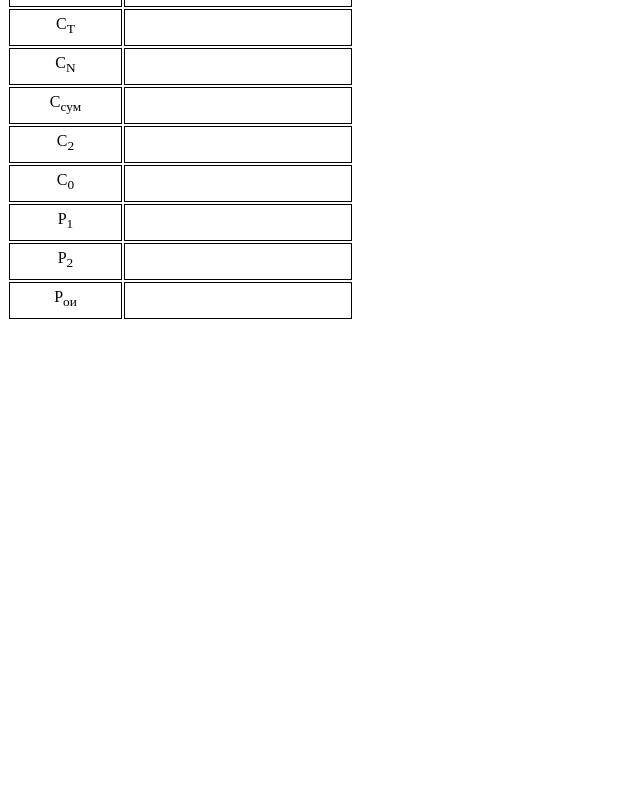
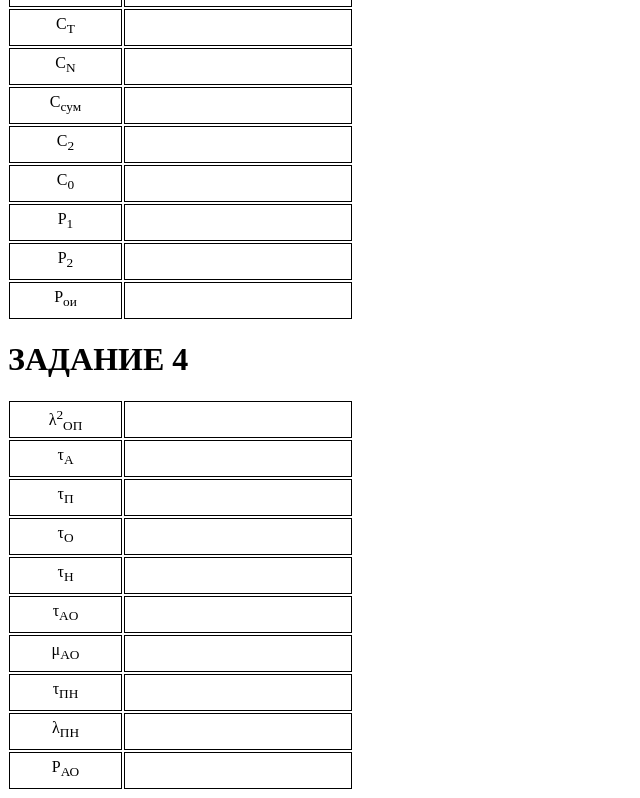
Before and after one commit to 415816/tbdp_k, a plain HTML site: page index.html in a window 1280 px wide. Shown: the part 1715-2513 px from the top of the page, without its empty margins (0-640 px from the left). Before the commit the page ends 2043 px from the top, so only its background shows below. Drawn offline with Linux system fonts and the light colour scheme.

Commit message:
creat 4 addon

```diff
--- a/index.html
+++ b/index.html
@@ -240,7 +240,49 @@
             <div class="otvet3"></div>
         </div>
     </div>
-
+    <div class="zad3">
+        <h1>ЗАДАНИЕ 4</h1>
+        <div class="styleTable">
+            <div>&lambda;<sup>2</sup><sub>OП</sub></div>
+            <div class="otvet4"></div>
+        </div>
+        <div class="styleTable">
+            <div>&tau;<sub>A</sub></div>
+            <div class="otvet4"></div>
+        </div>
+        <div class="styleTable">
+            <div>&tau;<sub>П</sub></sub></div>
+            <div class="otvet4"></div>
+        </div>
+        <div class="styleTable">
+            <div>&tau;<sub>O</sub></sub></div>
+            <div class="otvet4"></div>
+        </div>
+        <div class="styleTable">
+            <div>&tau;<sub>Н</sub></div>
+            <div class="otvet4"></div>
+        </div>
+        <div class="styleTable">
+            <div>&tau;<sub>AO</sub></div>
+            <div class="otvet4"></div>
+        </div>
+        <div class="styleTable">
+            <div>&mu;<sub>AO</sub></sup></div>
+            <div class="otvet4"></div>
+        </div>
+        <div class="styleTable">
+            <div>&tau;<sub>ПН</sub></div>
+            <div class="otvet4"></div>
+        </div>
+        <div class="styleTable">
+            <div>&lambda;<sub>ПН</sub></div>
+            <div class="otvet4"></div>
+        </div>
+        <div class="styleTable">
+            <div>P<sub>АО</sub></div>
+            <div class="otvet4"></div>
+        </div>
+    </div>
 
     <script src="./script.js"></script>
     <link rel="stylesheet" href="./style.css">
--- a/script.js
+++ b/script.js
@@ -50,6 +50,7 @@ let destvie4 = document.querySelector('.destvie4');
 let otvet2 = document.querySelectorAll('.otvet2');
 let date3 = document.querySelectorAll('.date3');
 let otvet3 = document.querySelectorAll('.otvet3');
+let otvet4 = document.querySelectorAll('.otvet4');
 
 const lambda1 = [6.71,	3.18,	1.16,	3.72,	4.25,	0.82,	4.74,	0.70,	8.40,	0.59];
 const tu = [0.028,	0.091,	0.036,	0.071,	0.032,	0.066,	0.084,	0.030,	0.016,	0.046];
@@ -119,5 +120,18 @@ startButton.onclick = () => {
         otvet3[18].innerHTML = ((mu2[variant.value[0]]*lambda1[variant.value[0]])/(((+lambda2[variant.value[0]])+(+mu2[variant.value[0]]))*((+lambda1[variant.value[0]])+(+lambda2[variant.value[0]])+(+otvet3[0].innerHTML))));
         otvet3[19].innerHTML = lambda2[variant.value[0]]/(lambda2[variant.value[0]] + mu2[variant.value[0]]);
         otvet3[20].innerHTML = otvet3[18].innerHTML*otvet3[19].innerHTML;
+        //ЗАДАНИЕ 4
+        otvet4[0].innerHTML = k[variant.value[1]]*lambda2[variant.value[0]];
+        otvet4[1].innerHTML = tu[variant.value[1]];
+        otvet4[2].innerHTML = 1/lambda1[variant.value[0]];
+        otvet4[3].innerHTML = k[variant.value[1]]/mu2[variant.value[0]];
+        otvet4[4].innerHTML = 1/otvet4[0].innerHTML;
+        otvet4[5].innerHTML = (tu[variant.value[1]]*otvet4[3].innerHTML)/((+tu[variant.value[1]])+(+otvet4[3].innerHTML));
+        otvet4[6].innerHTML = (   (+otvet4[3].innerHTML)+(+otvet4[1].innerHTML)    )   /    ( (   (+otvet4[1].innerHTML)+(+otvet4[2].innerHTML)  )*(  (+otvet4[3].innerHTML)  +(+otvet4[4].innerHTML)));
+        otvet4[7].innerHTML = 1/otvet4[6].innerHTML - (+otvet4[5].innerHTML);
+        otvet4[8].innerHTML = 1/otvet4[7].innerHTML;
+        otvet4[9].innerHTML = (+otvet4[6].innerHTML) + (1-otvet4[6].innerHTML)*(1-Math.exp(-otvet4[8].innerHTML*tr));
+
+
 
 }
--- a/style.css
+++ b/style.css
@@ -14,6 +14,6 @@
 .destvie3, .destvie4{
     width: 226px;
 }
-.otvet3{
+.otvet3, .otvet4{
     width: 226px;
 }
```
